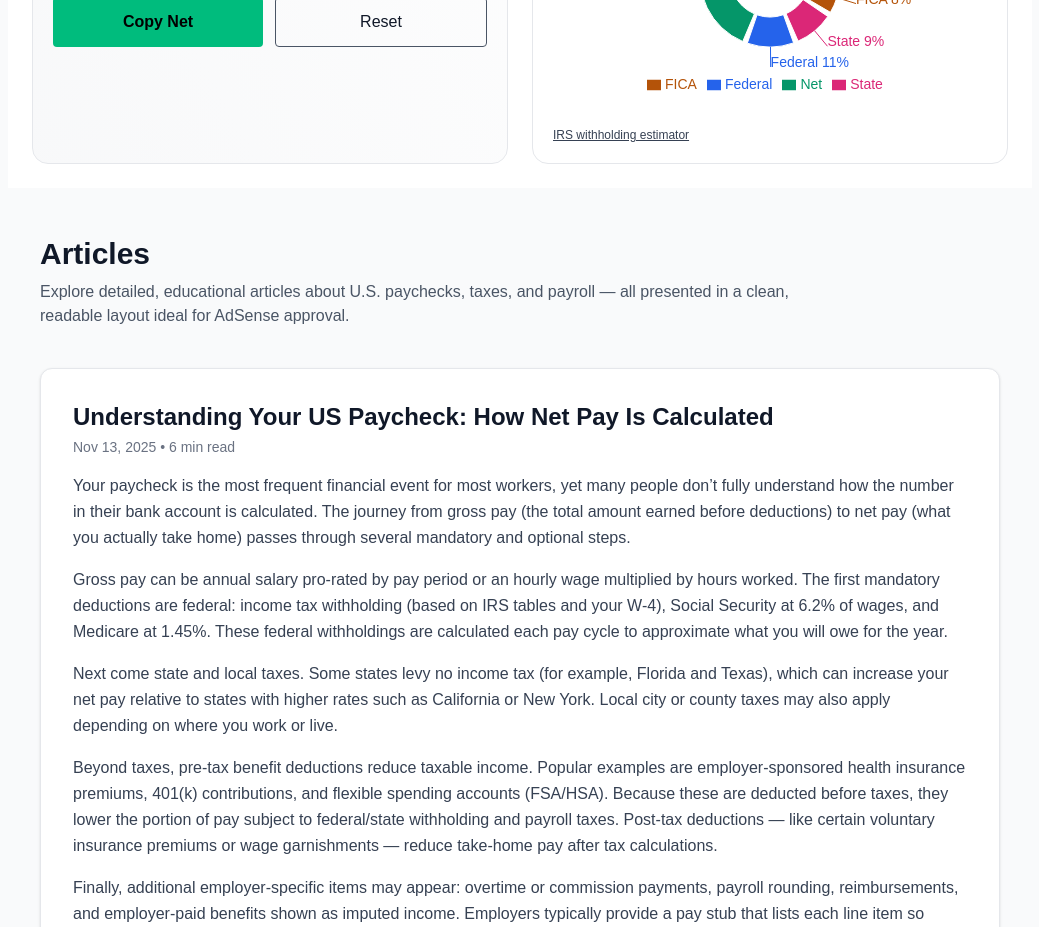
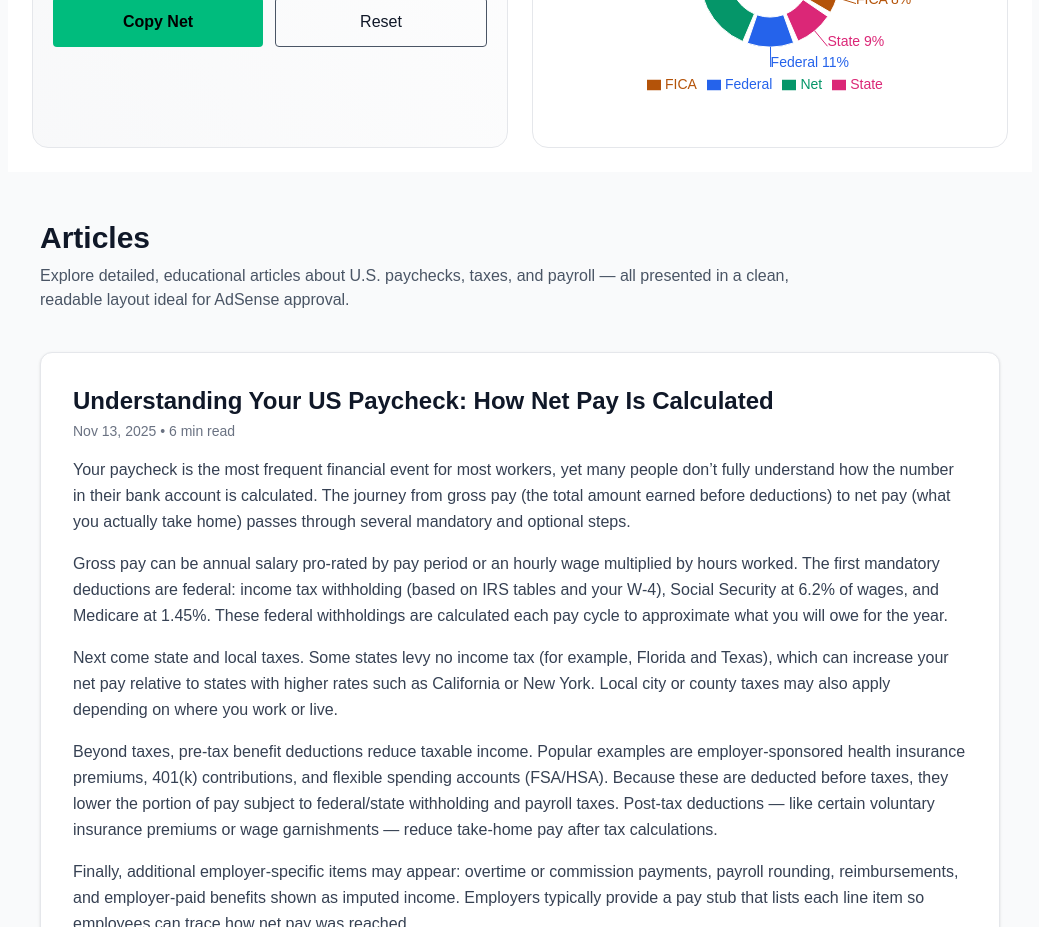
Before and after one commit to prakashydv01/Paycheck, a Next.js app: page / in a window 1280 px wide. Shown: the part 1040-1967 px from the top of the page, without its empty margins (120-1159 px from the left). Built offline with nearby package versions, Linux system fonts and the light colour scheme.

Commit message:
irs link remove

```diff
--- a/app/components/paycheckCalc.tsx
+++ b/app/components/paycheckCalc.tsx
@@ -414,7 +414,7 @@ URL.revokeObjectURL(url);
 
             <div className="mt-4 flex flex-col sm:flex-row gap-2">
 
-              <a className="text-xs underline" href="https://www.irs.gov/individuals/tax-withholding-estimator" target="_blank" rel="noreferrer">IRS withholding estimator</a>
+
             </div>
           </div>
         </div>
```
